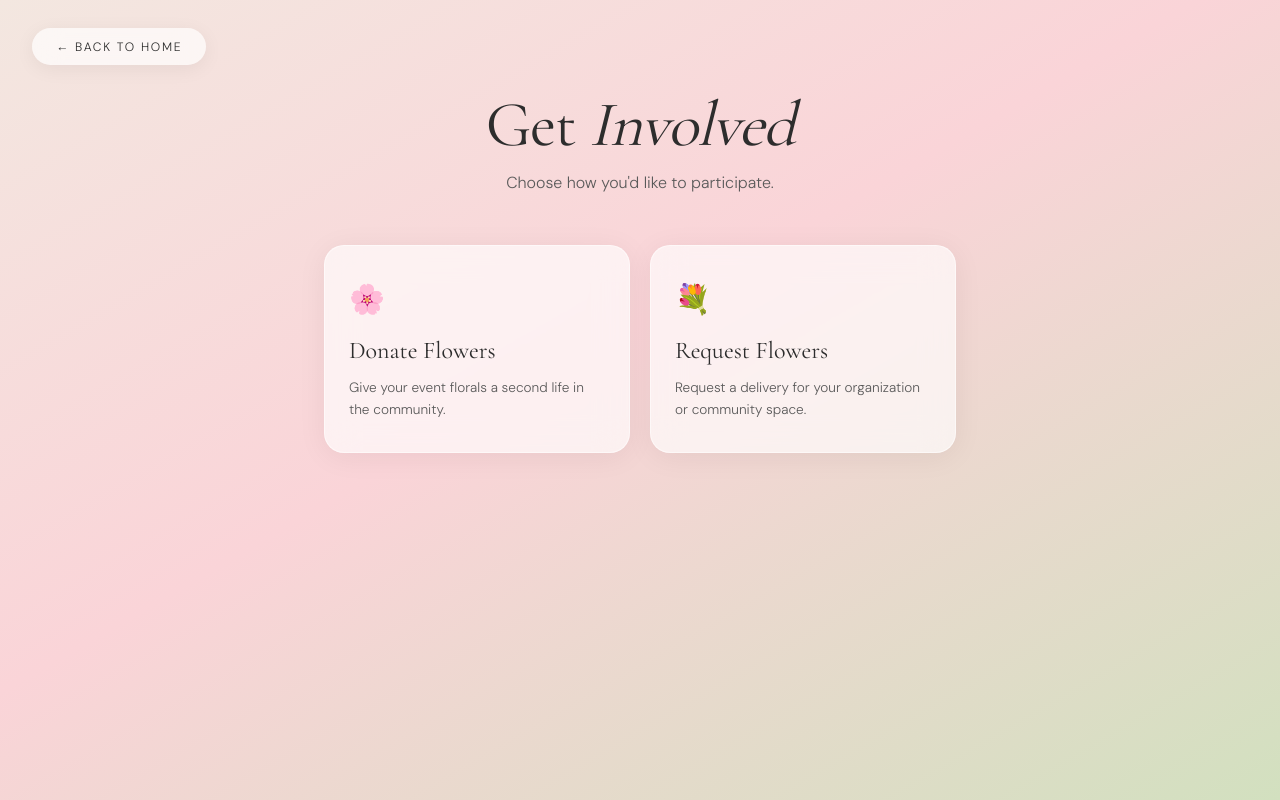
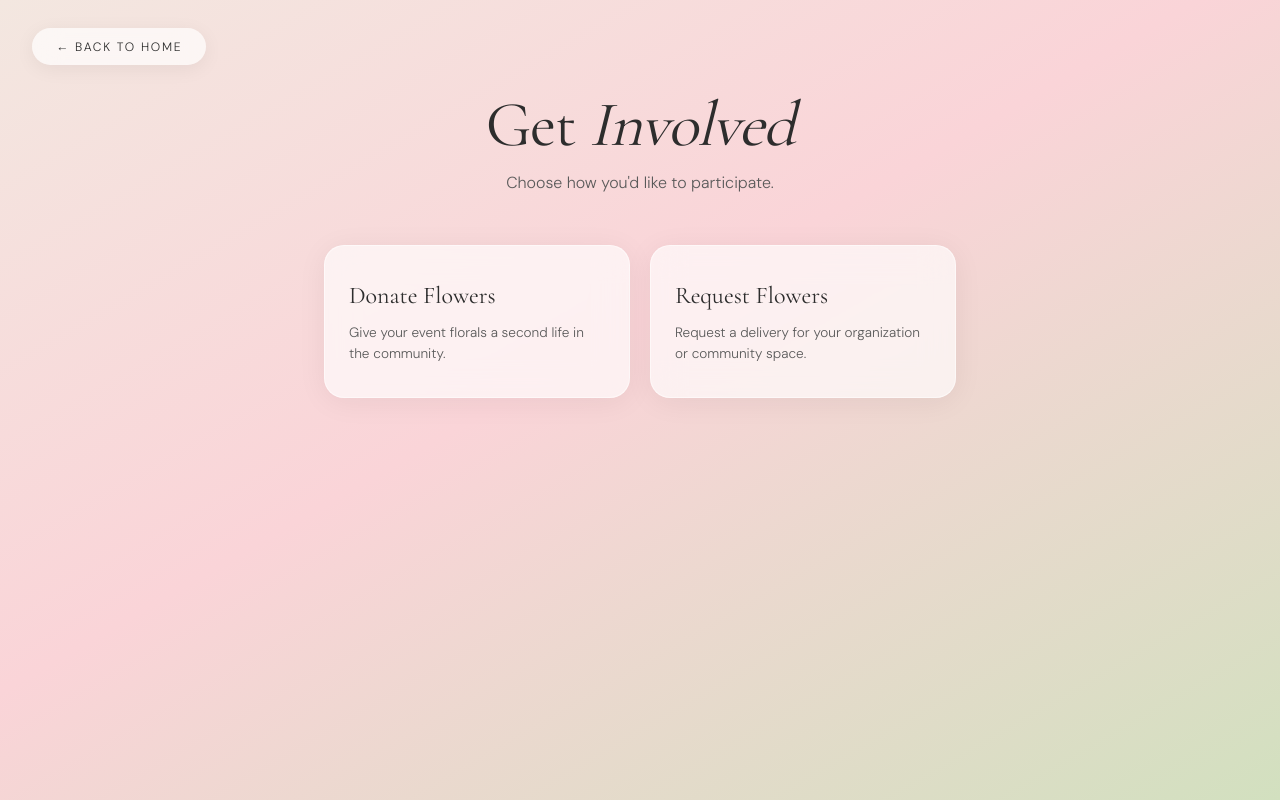
Before and after one commit to jyshum/repeat-floral, a Next.js app: page /request in a window 1280 px wide. Built offline with nearby package versions, Linux system fonts and the light colour scheme.

Commit message:
Request page polishes

```diff
--- a/app/request/page.tsx
+++ b/app/request/page.tsx
@@ -190,7 +190,6 @@ export default function RequestPage() {
                 e.currentTarget.style.boxShadow = "0 4px 30px rgba(0,0,0,0.06)";
               }}
             >
-              <div style={{ fontSize: "1.8rem", marginBottom: "0.75rem" }}>🌸</div>
               <div
                 style={{
                   fontFamily: "var(--font-cormorant)",
@@ -239,7 +238,6 @@ export default function RequestPage() {
                 e.currentTarget.style.boxShadow = "0 4px 30px rgba(0,0,0,0.06)";
               }}
             >
-              <div style={{ fontSize: "1.8rem", marginBottom: "0.75rem" }}>💐</div>
               <div
                 style={{
                   fontFamily: "var(--font-cormorant)",
```
